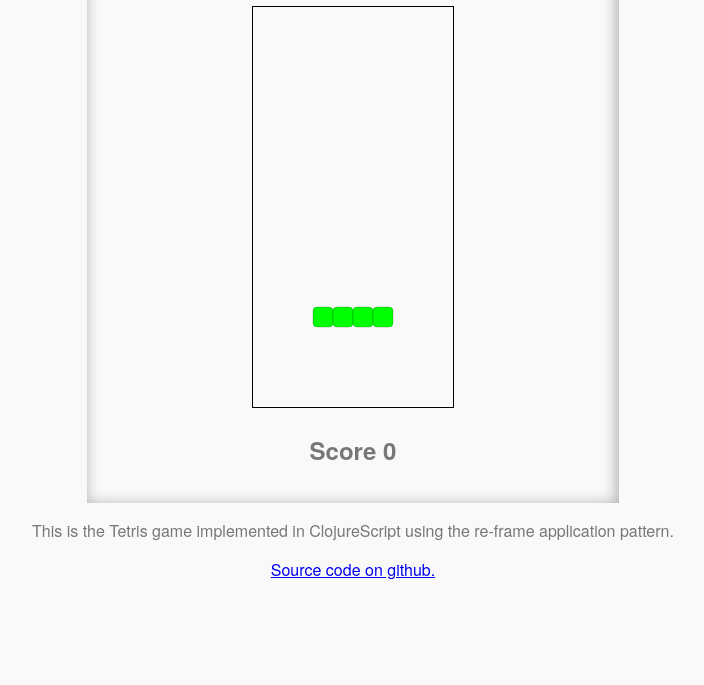
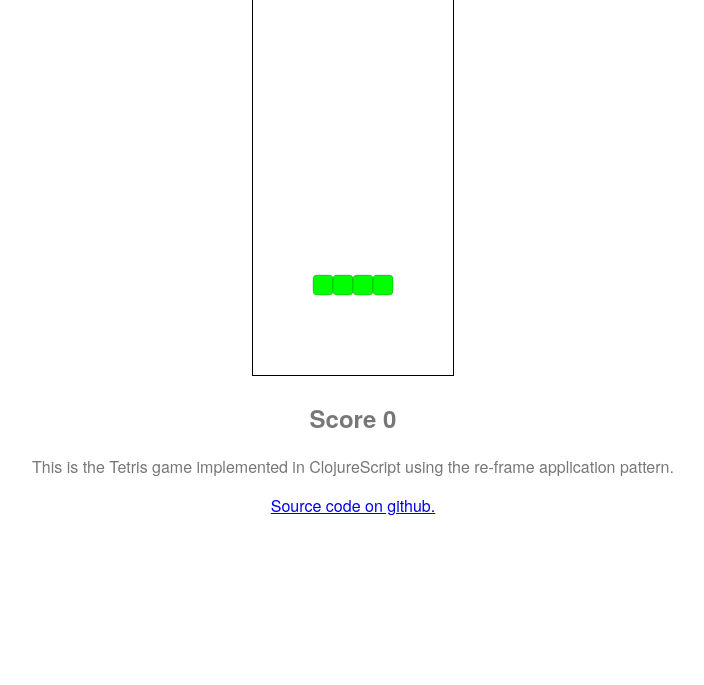
Before and after one commit to jhund/tetris-re-frame, a plain HTML site: page index.html in a window 1280 px wide. Shown: the part 115-800 px from the top of the page, without its empty margins (287-991 px from the left). Drawn offline with Linux system fonts and the light colour scheme.

Commit message:
Updated demo style

```diff
--- a/index.html
+++ b/index.html
@@ -4,7 +4,7 @@
     <meta charset='utf-8'>
     <style type="text/css">
       body {
-        background-color: #f9f9f9;
+        background-color: #fff;
         text-align: center;
       }
       div, h1, input, p {
@@ -13,12 +13,9 @@
       }
       div.container {
         width: 500px;
-        min-height: 550px;
-        margin: 1em auto;
-        padding: 1em;
-        -webkit-box-shadow: inset -2px 2px 15px 0px rgba(0,0,0,0.33);
-        -moz-box-shadow: inset -2px 2px 15px 0px rgba(0,0,0,0.33);
-        box-shadow: inset -2px 2px 15px 0px rgba(0,0,0,0.33);
+        min-height: 500px;
+        margin: 0 auto;
+        padding: 0;
       }
     </style>
   </head>
```
